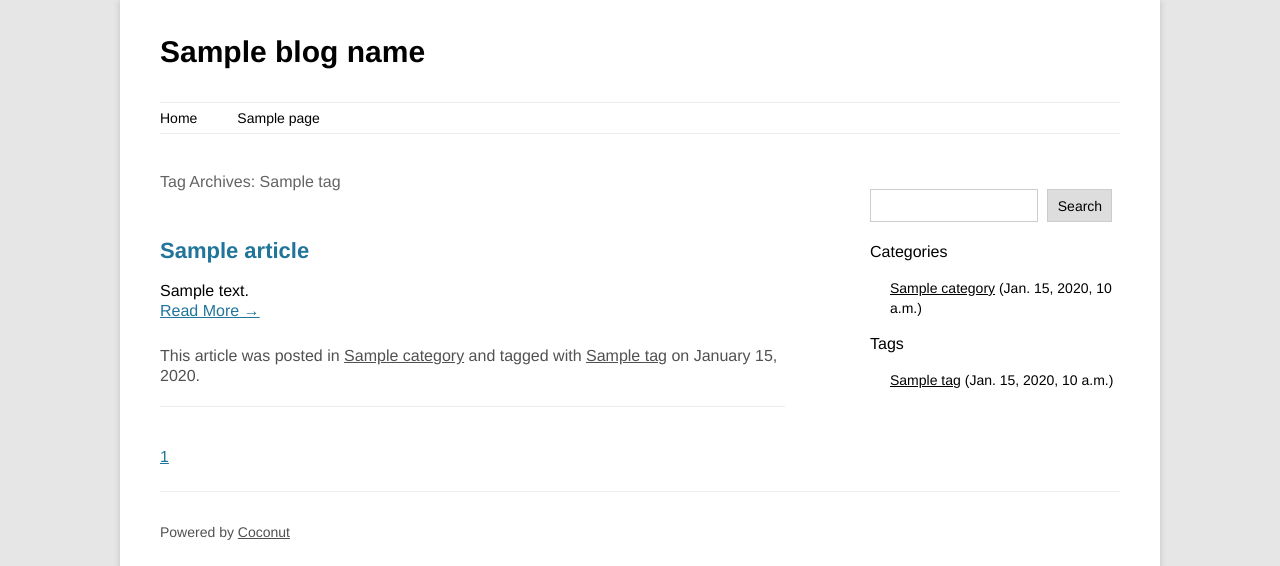
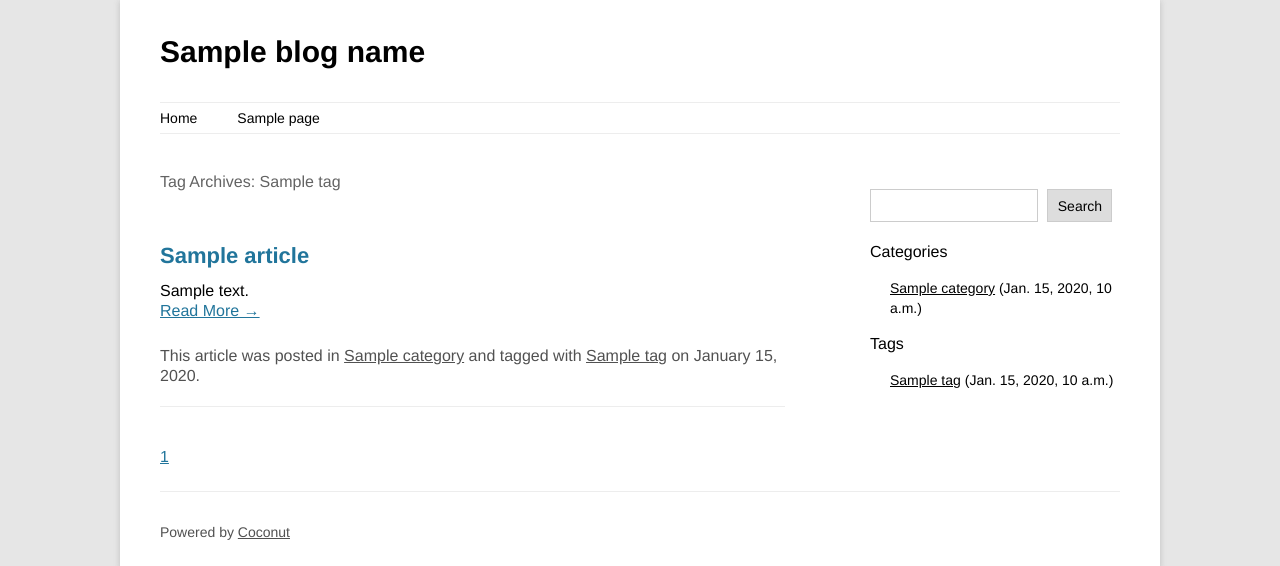
Before and after one commit to icedream91/Coconut, a Django app: template blog/templates/blog/tag.html in a window 1280 px wide. Shown: the part 41-607 px from the top of the page. Run offline with Django 3.2, Linux system fonts and the light colour scheme; the template is opened without the code that fills it: most values are stand-ins (such as "Sample title", 1, 10 or a date in 2020).

Commit message:
fix some CSS bug

```diff
--- a/blog/static/blog/style.css
+++ b/blog/static/blog/style.css
@@ -89,7 +89,10 @@ article{
     border-bottom:1px rgb(237,237,237) solid;
     margin-bottom:40px;
 }
-
+article header h1{
+    margin-bottom:10px;
+    line-height:30px;
+}
 .content article{
     border-bottom:none;
 }
@@ -324,6 +327,10 @@ pre{
     font-family:monospace;
     line-height:normal;
 
+    /* auto wrap*/
+    word-wrap:break-word;
+    word-break:break-all;
+    white-space:pre-wrap;
 }
 
 table{
```
